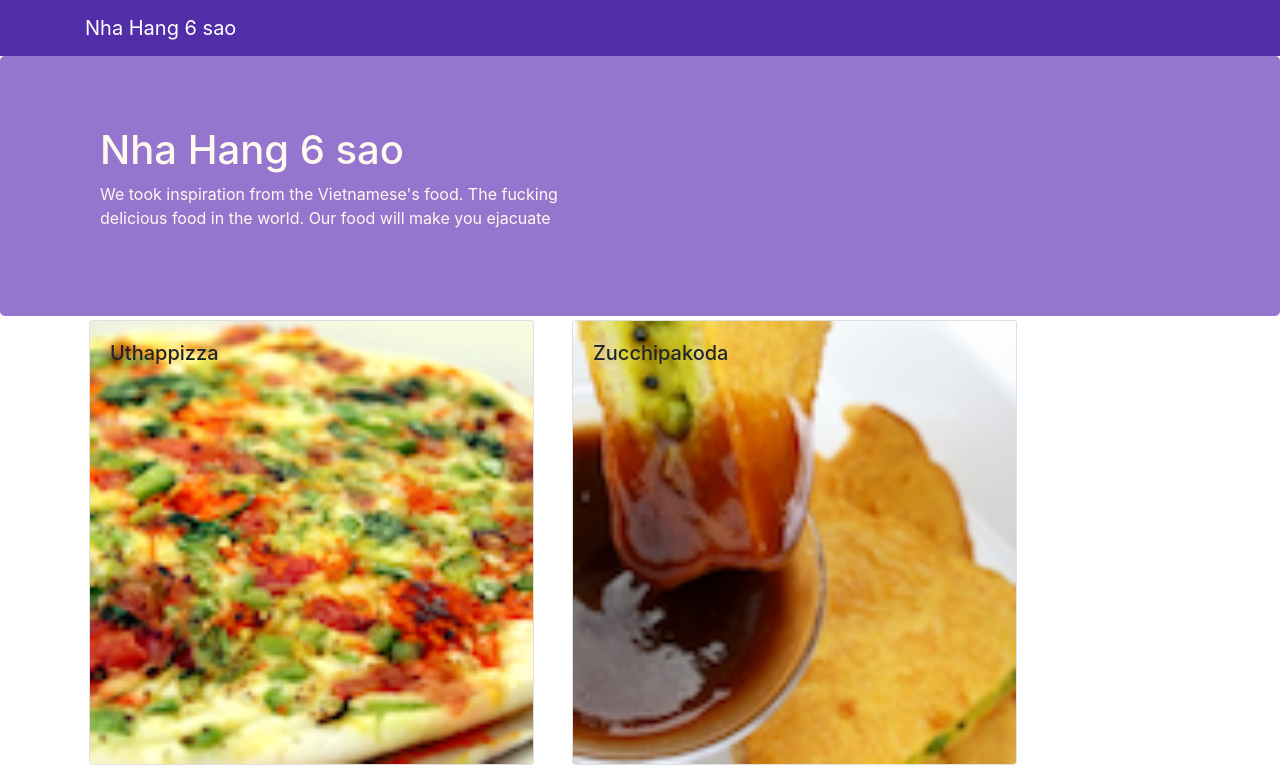
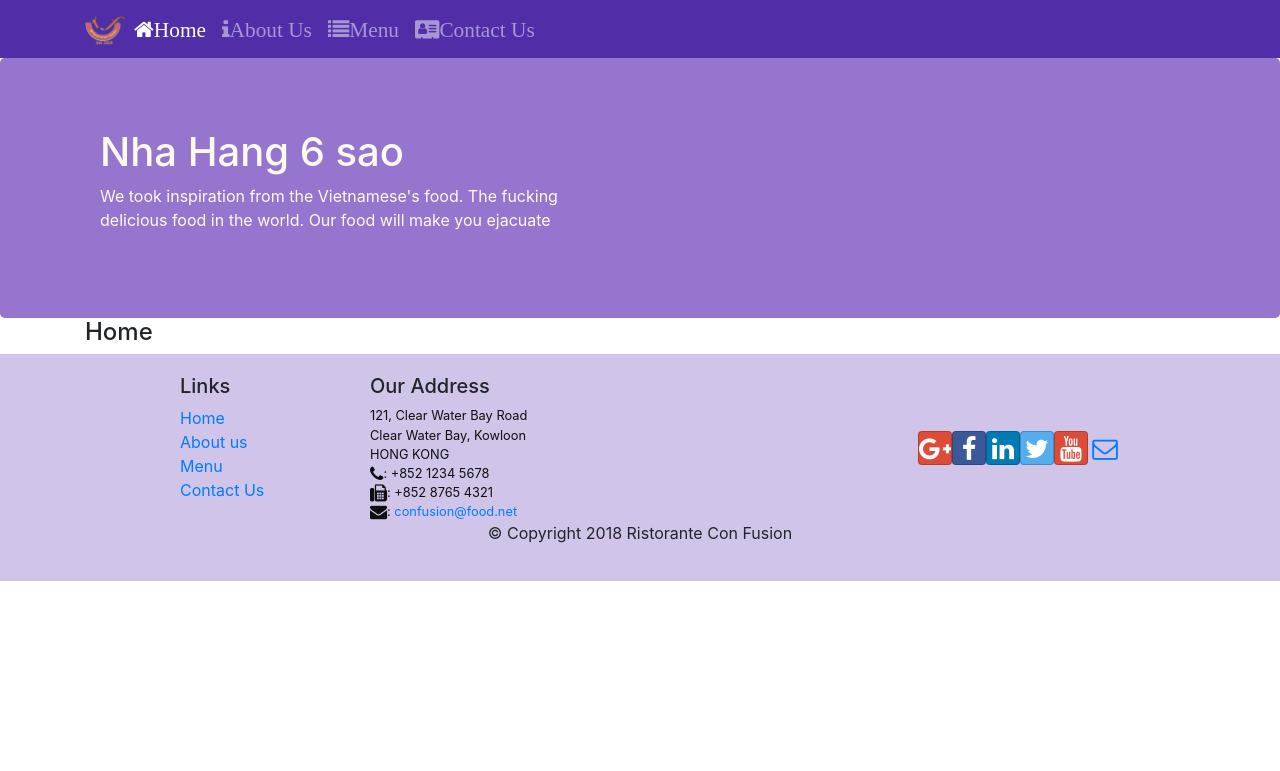
Before and after one commit to PhoDayHanh/doan_test, a React (Create React App) app: page /home in a window 1280 px wide. Shown: the top 771 px of the page. Built offline with nearby package versions, Linux system fonts and the light colour scheme.

Commit message:
React Router

```diff
--- a/package.json
+++ b/package.json
@@ -12,6 +12,7 @@
     "react": "^18.2.0",
     "react-dom": "^18.2.0",
     "react-popper": "0.9.2",
+    "react-router-dom": "4.2.2",
     "react-scripts": "5.0.1",
     "reactstrap": "5.0.0",
     "web-vitals": "^2.1.4"
--- a/src/App.js
+++ b/src/App.js
@@ -1,16 +1,17 @@
-import React,{Component} from 'react';
-import Main from './components/MainComponent';
-import './App.css';
+import React, { Component } from "react";
+import Main from "./components/MainComponent";
+import "./App.css";
+import { BrowserRouter } from "react-router-dom";
 
-
-class App extends Component{
-
-  render(){
-  return (
-    <div>
-      <Main/>
-    </div>
-  );
+class App extends Component {
+  render() {
+    return (
+      <BrowserRouter>
+      <div className="App">
+        <Main />
+      </div>
+    </BrowserRouter>
+    );
   }
 }
 export default App;
--- a/src/components/FooterComponent.js
+++ b/src/components/FooterComponent.js
@@ -1,4 +1,5 @@
 import React from "react";
+import { Link } from "react-router-dom";
 
 function Footer(props) {
     return(
@@ -8,10 +9,10 @@
                 <div className="col-4 offset-1 col-sm-2">
                     <h5>Links</h5>
                     <ul className="list-unstyled">
-                        <li><a href="#">Home</a></li>
-                        <li><a href="#">About</a></li>
-                        <li><a href="#">Menu</a></li>
-                        <li><a href="contactus.html">Contact</a></li>
+                        <li><Link to="/home">Home</Link></li>
+                        <li><Link to="/aboutus">About us</Link></li>
+                        <li><Link to="/menu">Menu</Link></li>
+                        <li><a href="/contactus">Contact Us</a></li>
                     </ul>
                 </div>
                 <div className="col-7 col-sm-5">
--- a/src/components/HeaderComponent.js
+++ b/src/components/HeaderComponent.js
@@ -1,13 +1,74 @@
 import React, { Component } from "react";
-import { Navbar, NavbarBrand, Jumbotron } from "reactstrap";
+import {
+  Navbar,
+  NavbarBrand,
+  NavbarToggler,
+  Collapse,
+  NavItem,
+  Nav,
+  Jumbotron,
+} from "reactstrap";
+import { NavLink } from "react-router-dom";
 
 class Header extends Component {
+
+    constructor(props) {
+        super(props);
+
+        this.state = {
+            isNavOpen: false
+        }
+        this.toggleNav = this.toggleNav.bind(this);
+
+
+    }
+
+    toggleNav() {
+        this.setState({
+            isNavOpen: !this.state.isNavOpen
+        });
+    }
+
   render() {
     return (
       <>
-        <Navbar dark>
+        <Navbar dark expand="md">
           <div className="container">
-            <NavbarBrand href="/">Nha Hang 6 sao</NavbarBrand>
+            <NavbarToggler onClick={this.toggleNav} />
+              <NavbarBrand className="mr-auto" href="/">
+                <img
+                  src="./assets/images/logo.png"
+                  height="30"
+                  width="41"
+                  alt="Nha Hang 6 Sao"
+                />
+              </NavbarBrand>
+
+
+            <Collapse isOpen={this.state.isNavOpen} navbar>
+              <Nav navbar>
+                <NavItem>
+                  <NavLink className="nav-link" to="/home">
+                    <span className="fa fa-home fa-lg">Home</span>
+                  </NavLink>
+                </NavItem>
+                <NavItem>
+                  <NavLink className="nav-link" to="/aboutus">
+                    <span className="fa fa-info fa-lg">About Us</span>
+                  </NavLink>
+                </NavItem>
+                <NavItem>
+                  <NavLink className="nav-link" to="/menu">
+                    <span className="fa fa-list fa-lg">Menu</span>
+                  </NavLink>
+                </NavItem>
+                <NavItem>
+                  <NavLink className="nav-link" to="/contactus">
+                    <span className="fa fa-address-card fa-lg">Contact Us</span>
+                  </NavLink>
+                </NavItem>
+              </Nav>
+            </Collapse>
           </div>
         </Navbar>
         <Jumbotron>
--- /dev/null
+++ b/src/components/HomeComponent.js
@@ -0,0 +1,11 @@
+import React from "react";
+
+function Home(props) {
+    return(
+        <div className="container">
+            <h4>Home</h4>
+        </div>
+    );
+}
+
+export default Home;
--- a/src/components/MainComponent.js
+++ b/src/components/MainComponent.js
@@ -1,45 +1,37 @@
 import React, { Component } from "react";
+import Home from "./HomeComponent";
 import Menu from "./MenuComponent";
 import DishDetail from "./DishDetail";
 import { DISHES } from "../shared/dishes";
 import Header from "./HeaderComponent";
 import Footer from "./FooterComponent";
+import { Switch, Route, Redirect } from "react-router-dom";
 
 class Main extends Component {
   constructor(props) {
     super(props);
     this.state = {
       dishes: DISHES,
-      selectedDish: null,
     };
   }
 
-  onDishSelect(dishId) {
-    this.setState({ selectedDish: dishId });
-  }
+  render() {
+    const HomePage = () => {
+      return <Home />;
+    };
 
-  render() {
     return (
       <div>
-       <Header></Header>
-        <div className="container">
-          <div className="row">
-            <Menu
-              dishes={this.state.dishes}
-              onClick={(dishId) => this.onDishSelect(dishId)}
-            />
-          </div>
-          <div className="row">
-            <DishDetail
-              dish={
-                this.state.dishes.filter(
-                  (dish) => dish.id === this.state.selectedDish
-                )[0]
-              }
-            />
-
-          </div>
-        </div>
+        <Header></Header>
+        <Switch>
+          <Route path="/home" component={HomePage} />
+          <Route
+            exact
+            path="/menu"
+            component={() => <Menu dishes={this.state.dishes} />}
+          />
+          <Redirect to="/home" />
+        </Switch>
         <Footer></Footer>
       </div>
     );
```
Also changed, not shown: 1 other file (tests, documents, lock files or other folders).
